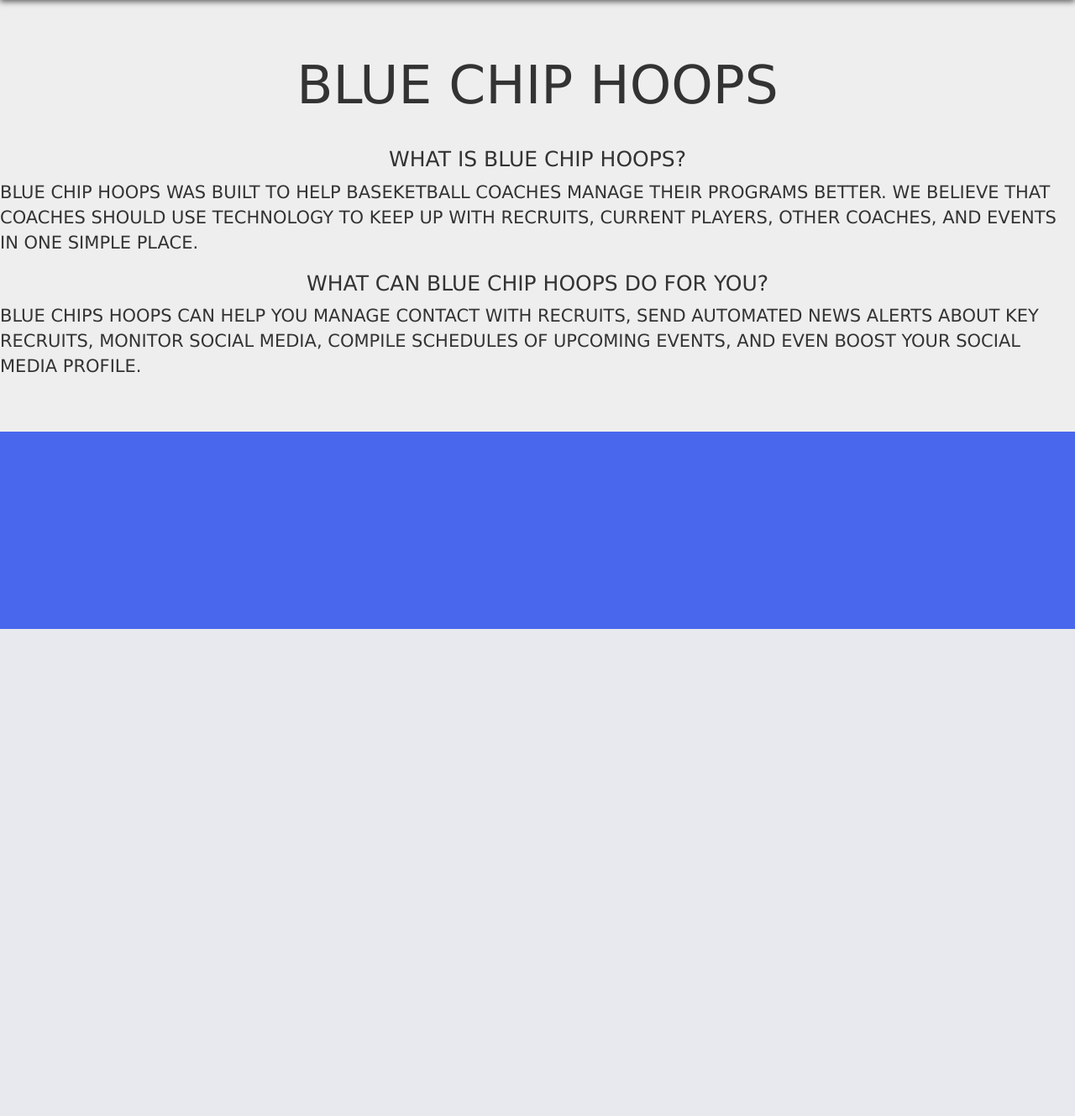
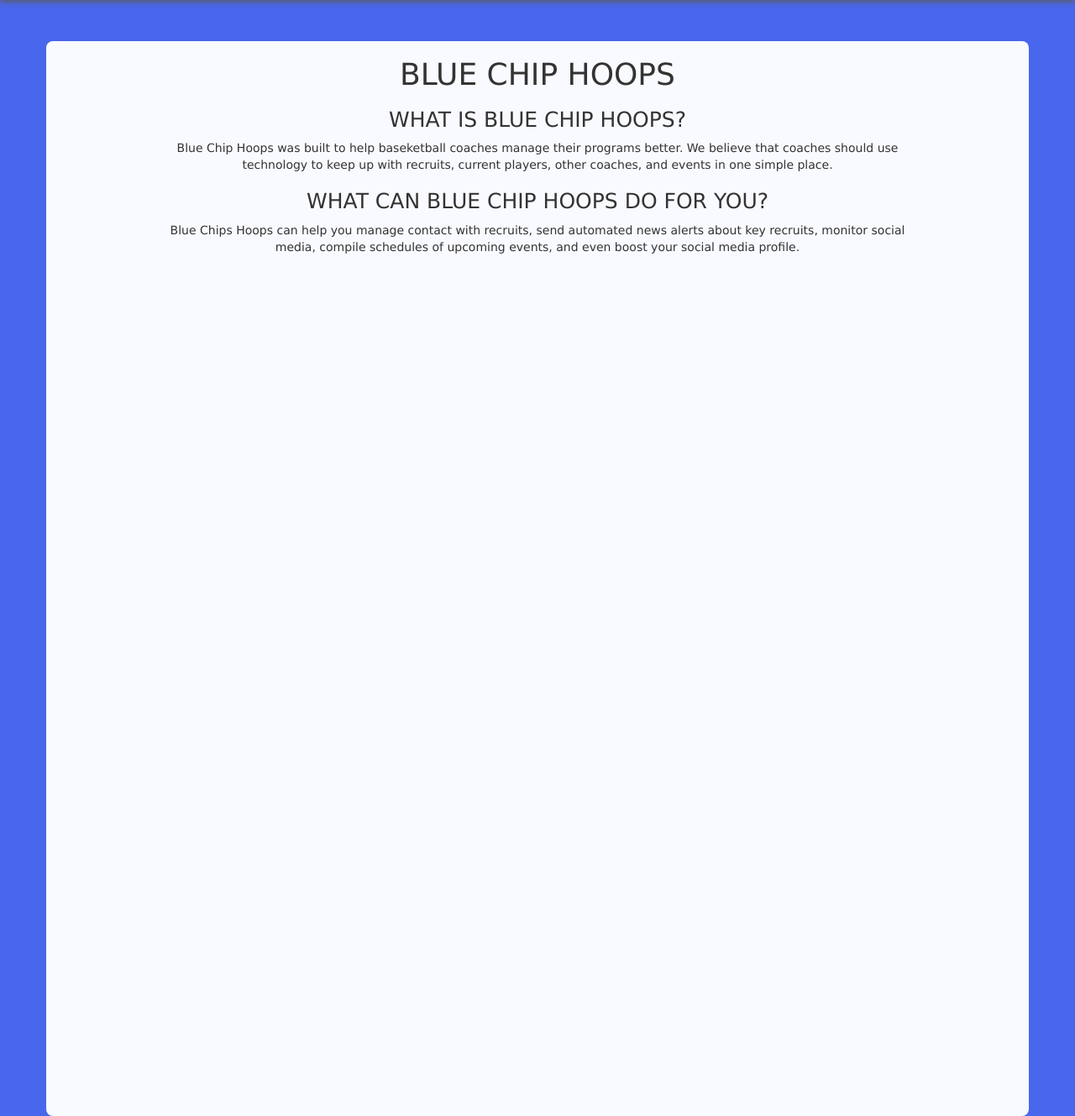
Before and after one commit to nangelos/bluechip_hoops, a Django app: page /info/ in a window 1280 px wide. Shown: the part 51-1380 px from the top of the page at 84% size. Before the commit the page ends 800 px from the top, so only its background shows below. Run offline with Django 3.2, Linux system fonts and the light colour scheme; some libraries are stand-ins or nearby versions.

Commit message:
edited about

```diff
--- a/basic_app/templates/basic_app/info.html
+++ b/basic_app/templates/basic_app/info.html
@@ -1,19 +1,19 @@
 {% extends "basic_app/base1.html" %}
 {% block body_block %}
-<div class="jumbotron">
+<div class="container bg-ghost tall"style="margin-top: 10rem;">
   <h1 id="info_h1">Blue Chip Hoops</h1>
-
+  <article>
     <h2>What is Blue Chip Hoops?</h2>
-    <p>Blue Chip Hoops was built to help baseketball coaches manage their
+      <p class="content">Blue Chip Hoops was built to help baseketball coaches manage their
         programs better. We believe that coaches should use technology to keep up
         with recruits, current players, other coaches, and events in one simple
         place. </p>
 
     <h2>What Can Blue Chip Hoops Do For You?</h2>
-    <p>Blue Chips Hoops can help you manage contact with recruits, send
+      <p class="content">Blue Chips Hoops can help you manage contact with recruits, send
         automated news alerts about key recruits, monitor social media, compile
         schedules of upcoming events, and even boost your social media profile.</p>
-
+    </article>
 </div>
 
 {% endblock %}
--- a/static/css/styling.css
+++ b/static/css/styling.css
@@ -63,6 +63,11 @@ h2 {
   border: solid;
   border-color: #fff;
 }
+.content {
+  text-transform: none;
+  margin: auto;
+  width: 80%;
+}
 /*#info_h1{
   padding-bottom: 20px;
 }*/
```
Lines whose indentation alone changed are shown as unchanged.
